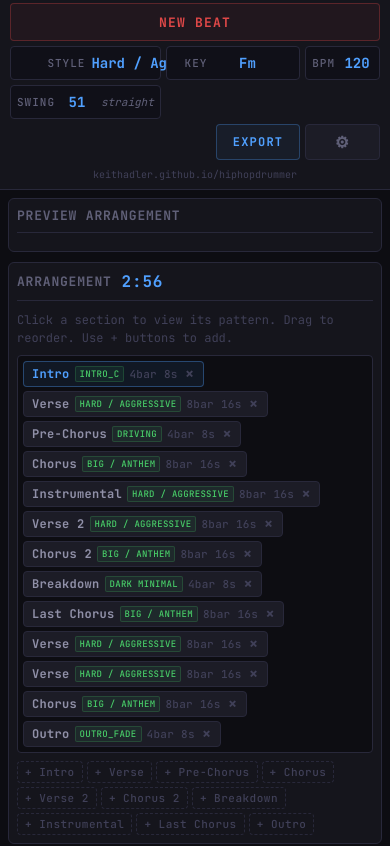
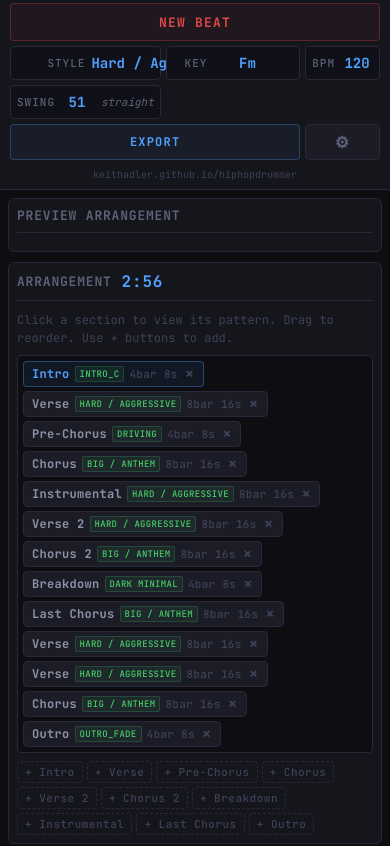
Before and after one commit to keithadler/hiphopdrummer, a plain HTML site: page index.html in a window 390 px wide. Shown: the part 32-878 px from the top of the page. Drawn offline with nearby package versions, Linux system fonts and the light colour scheme.

Commit message:
Fix mobile export button: reset margin-left:auto so it fills the grid column

```diff
--- a/styles.css
+++ b/styles.css
@@ -217,6 +217,8 @@ midi-player::part(play-button){color:var(--accent-green)}
     justify-content:center;
     font-size:12px;
     height:36px;
+    margin-left:0;
+    width:100%;
   }
   .btn-prefs{
     grid-column:3;
```
